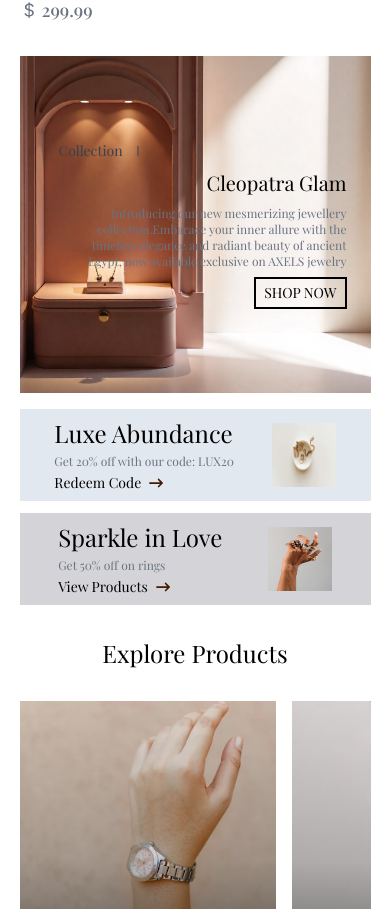
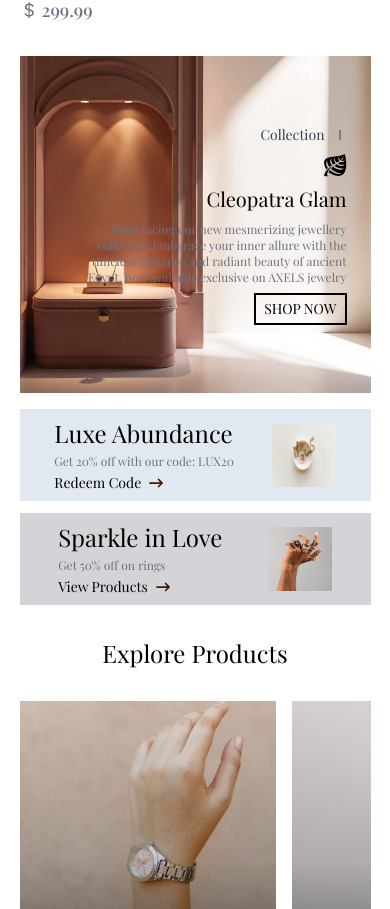
Before and after one commit to devifai-2026/Feaug_Ecomm_Client, a React (Vite) app: page / in a window 390 px wide. Shown: the part 4675-5584 px from the top of the page. Built offline with nearby package versions, Linux system fonts and the light colour scheme; a web font is replaced by a local one.

Commit message:
added the cleopatra icon

```diff
--- a/src/Component/Home/CleopatraGlam.jsx
+++ b/src/Component/Home/CleopatraGlam.jsx
@@ -1,6 +1,6 @@
 import React from 'react';
 import banner from "../../assets/cleopatra/freepik__design-editorial-soft-studio-light-photography-hig__70850.png";
-import { GiEarrings, GiHeartNecklace, GiJewelCrown } from 'react-icons/gi';
+import { GiLindenLeaf } from 'react-icons/gi';
 import one from "../../assets/cleopatra/one.webp"
 import two from "../../assets/cleopatra/two.avif"
 import { FaArrowRightLong } from 'react-icons/fa6';
@@ -13,7 +13,10 @@
            <div className='relative'>
              <img className='w-full h-[40vh] md:h-[50vh] lg:h-[60vh] object-cover' src={banner} alt="" />
               <div className='space-y-2 md:space-y-3 max-w-xs md:max-w-sm lg:max-w-md absolute right-2 md:right-5 top-1/2 transform -translate-y-1/2 p-4 md:p-0 text-right md:text-right lg:text-left'>
-                <p className='text-gray-700 text-sm md:text-base flex items-center gap-2'>Collection <RxDividerVertical /></p>
+                <p className='text-gray-700 text-sm md:text-base flex items-center gap-2 justify-end lg:justify-start'>Collection <RxDividerVertical /></p>
+               <div className='flex justify-end lg:justify-start'>
+                   <GiLindenLeaf className='text-2xl md:text-3xl lg:text-4xl ' />
+               </div>
                 <h2 className='text-xl md:text-2xl lg:text-3xl'>Cleopatra Glam</h2>
                 <p className='text-gray-500 text-xs md:text-sm lg:text-base'>Introducing our new mesmerizing jewellery collection.Embarace your inner allure with the timeless elegance and radiant beauty of ancient Egypt, now available exclusive on AXELS jewelry</p>
                 <button className='border-black border-2 px-2 py-1 md:px-3 md:py-2 bg-transparent text-sm md:text-base'>SHOP NOW</button>
```
